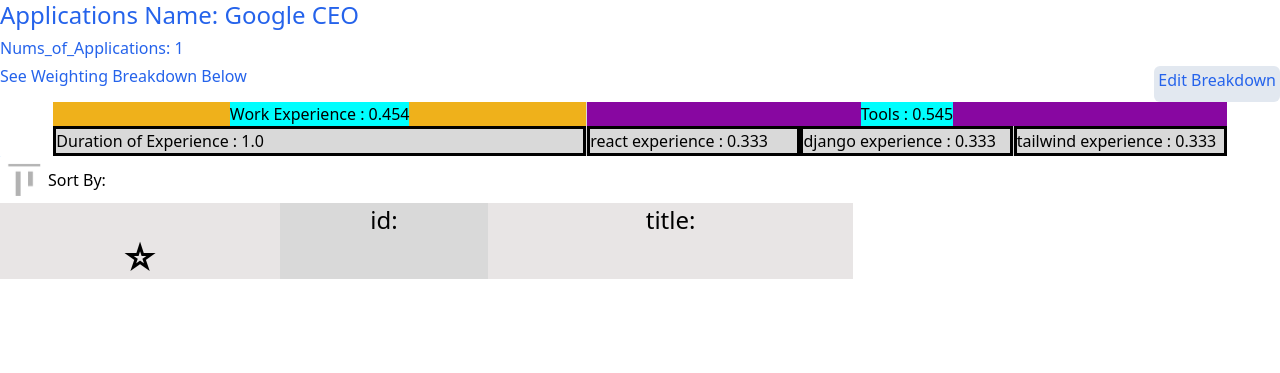
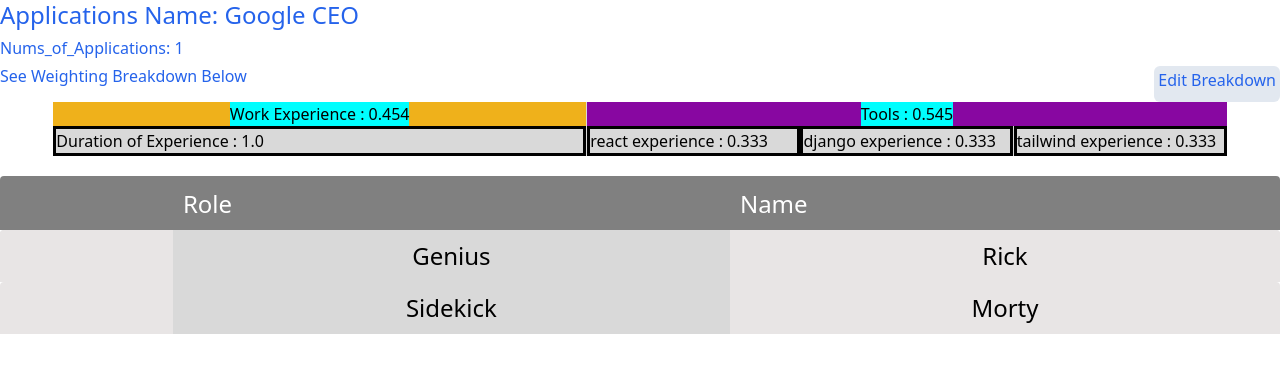
Before and after one commit to JasonJiangTinkering/Headstarter_Archive, a Django app: template CompanyCaseGoogle/ResumeParser/templates/ResumeParser/review.html in a window 1280 px wide. Shown: the top 373 px of the page. Run offline with Django 4.2, Linux system fonts and the light colour scheme; the template is opened without the code that fills it: values that come from a table or form of the project are taken from there, others are empty; data comes from the database, SQL or seed files in the repository; some libraries are stand-ins or nearby versions.

Commit message:
display sortable table done

```diff
--- a/CompanyCaseGoogle/ResumeParser/models.py
+++ b/CompanyCaseGoogle/ResumeParser/models.py
@@ -93,3 +93,6 @@
         help_text="Please Submit PDF or DOCX file format"
         )
     REQUIRED_FIELDS = [first_name, last_name, email, apply_for, resume]
+
+    def name(self):
+        return self.first_name + " " + self.last_name
--- /dev/null
+++ b/CompanyCaseGoogle/ResumeParser/static/ResumeParser/css/sortable.min.css
@@ -0,0 +1 @@
+.sortable{border-spacing:0}.sortable tbody tr:nth-child(odd){background:#e4e4e4}.sortable td,.sortable th{padding:10px}.sortable td:first-child,.sortable th:first-child{border-top-left-radius:4px}.sortable td:last-child,.sortable th:last-child{border-top-right-radius:4px}.sortable th{background:gray;color:#fff;cursor:pointer;font-weight:normal;text-align:left;text-transform:capitalize;vertical-align:baseline;white-space:nowrap}.sortable th:hover{color:#000}.sortable th:hover::after{color:inherit;font-size:1.2em;content:' \025B8'}.sortable th::after{font-size:1.2em;color:transparent;content:' \025B8'}.sortable th.dir-d{color:#000}.sortable th.dir-d::after{color:inherit;content:' \025BE'}.sortable th.dir-u{color:#000}.sortable th.dir-u::after{color:inherit;content:' \025B4'}
--- /dev/null
+++ b/CompanyCaseGoogle/ResumeParser/static/ResumeParser/js/sortable.min.js
@@ -0,0 +1,2 @@
+document.addEventListener("click",function(b){try{var p=function(a){return v&&a.getAttribute("data-sort-alt")||a.getAttribute("data-sort")||a.innerText},q=function(a,c){a.className=a.className.replace(w,"")+c},e=function(a,c){return a.nodeName===c?a:e(a.parentNode,c)},w=/ dir-(u|d) /,v=b.shiftKey||b.altKey,f=e(b.target,"TH"),r=e(f,"TR"),g=e(r,"TABLE");if(/\bsortable\b/.test(g.className)){var h,d=r.cells;for(b=0;b<d.length;b++)d[b]===f?h=b:q(d[b],"");d=" dir-d ";-1!==f.className.indexOf(" dir-d ")&&
+(d=" dir-u ");q(f,d);var k=g.tBodies[0],l=[].slice.call(k.rows,0),t=" dir-u "===d;l.sort(function(a,c){var m=p((t?a:c).cells[h]),n=p((t?c:a).cells[h]);return isNaN(m-n)?m.localeCompare(n):m-n});for(var u=k.cloneNode();l.length;)u.appendChild(l.splice(0,1)[0]);g.replaceChild(u,k)}}catch(a){}});
--- a/CompanyCaseGoogle/ResumeParser/templates/ResumeParser/review.html
+++ b/CompanyCaseGoogle/ResumeParser/templates/ResumeParser/review.html
@@ -3,6 +3,7 @@
 {% block header %}
 <title>Homepage | Review</title>
 <link rel="stylesheet" href="{% static 'ResumeParser/css/review.css' %}">
+<link rel="stylesheet" href="{% static 'ResumeParser/css/sortable.min.css' %}">
 {% endblock header %}
 
 
@@ -40,28 +41,31 @@
 {% endwith %}
 {% endwith %}
 
-<div class="rounded-lg">
-    <span class="flex items-center justify-space-around">
-      <img class="w-12" src="{% static 'ResumeParser/imgs/sort_by.png' %}" alt="">
-      <p class="text-4x1 font-medium text-center object-center">Sort By:</p>
-    </span>
-  </div>
 <!-- Table of resumes based on weighting -->
-<table id="resumes_table" class="w-8/12 text-center text-2xl">
-
-    <tr>
-      <td></td>
-      <td>id:</td>
-      <td>title:</td>
-    </tr>
-
-  <tr onclick="go_to('{{open.id}}')">
-    <!-- &#9733; -->
-      <td class="text-4xl font-bold ">&#9734;</td><td>{{open.id}}</td><td>{{open.name}}</td>
-  </tr>
-
-</table>
+<table class="sortable w-screen text-center text-2xl mt-5" >
+    <thead>
+      <tr>
+        <th></th>
+        <th><span>Role</span></th>
+        <th>Name</th>
+      </tr>
+    </thead>
+    <tbody>
+      <tr>
+        <td></td>
+        <td>Genius</td>
+        <td>Rick</td>
+      </tr>
+      <tr>
+        <td></td>
+        <td><a href="javascript:alert('Inline javascript works!');">Sidekick</a></td>
+        <td><a id="morty" href="#">Morty</a></td>
+      </tr>
+    </tbody>
+  </table>
 </div>
 
 <script src="{% static 'ResumeParser/js/review.js' %}"></script>
+<script src="{% static 'ResumeParser/js/sortable.min.js' %}"></script>
+
 {% endblock content %}
--- a/CompanyCaseGoogle/theme/static/css/dist/styles.css
+++ b/CompanyCaseGoogle/theme/static/css/dist/styles.css
@@ -837,6 +837,14 @@
   margin-bottom: 0.5rem;
 }
 
+.mt-3 {
+  margin-top: 0.75rem;
+}
+
+.mt-5 {
+  margin-top: 1.25rem;
+}
+
 .block {
   display: block;
 }
@@ -927,6 +935,10 @@
 
 .w-\[100\%\] {
   width: 100%;
+}
+
+.w-screen {
+  width: 100vw;
 }
 
 .border-collapse {
```
